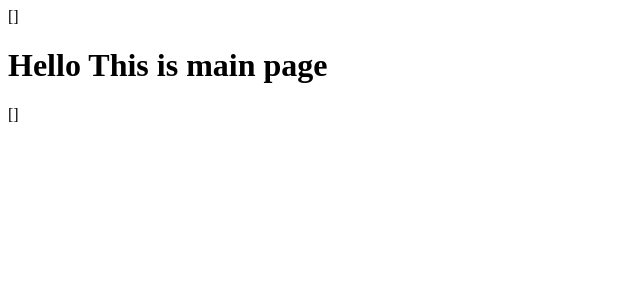
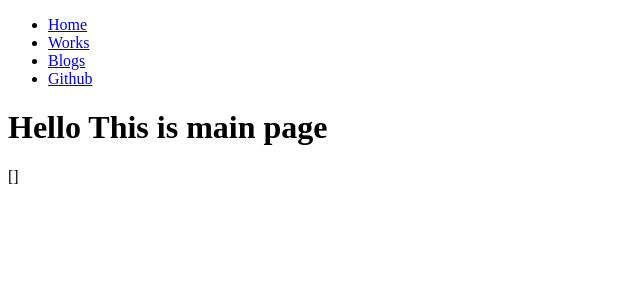
Before and after one commit to SahalN/sahaln-portfolio, a Next.js app: page / in a window 1280 px wide. Shown: the top 300 px of the page, without its empty margins (0-640 px from the left). Built offline with nearby package versions, Linux system fonts and the light colour scheme.

Commit message:
add layout and navigating

```diff
--- a/app/layout.jsx
+++ b/app/layout.jsx
@@ -1,11 +1,32 @@
 /** @format */
+
+import Link from "next/link";
 
 export default function RootLayout({ children }) {
   return (
     <>
       <html lang='en'>
         <body>
-          <header>[]</header>
+          <header>
+            <nav>
+              <ul>
+                <li>
+                  <a href='/'>Home</a>
+                </li>
+                <li>
+                  <Link href='/works'>Works</Link>
+                </li>
+                <li>
+                  <Link href='/blogs' prefetch={false}>
+                    Blogs
+                  </Link>
+                </li>
+                <li>
+                  <Link href='/github'>Github</Link>
+                </li>
+              </ul>
+            </nav>
+          </header>
           <main>{children}</main>
           <footer>[]</footer>
         </body>
```
